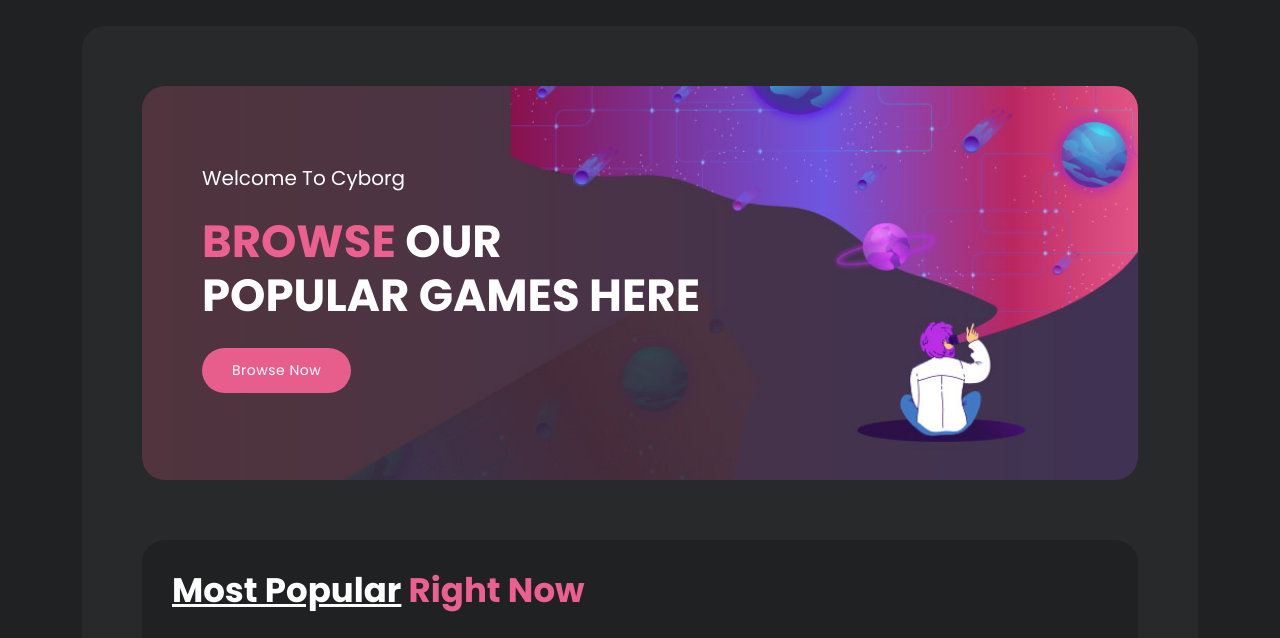
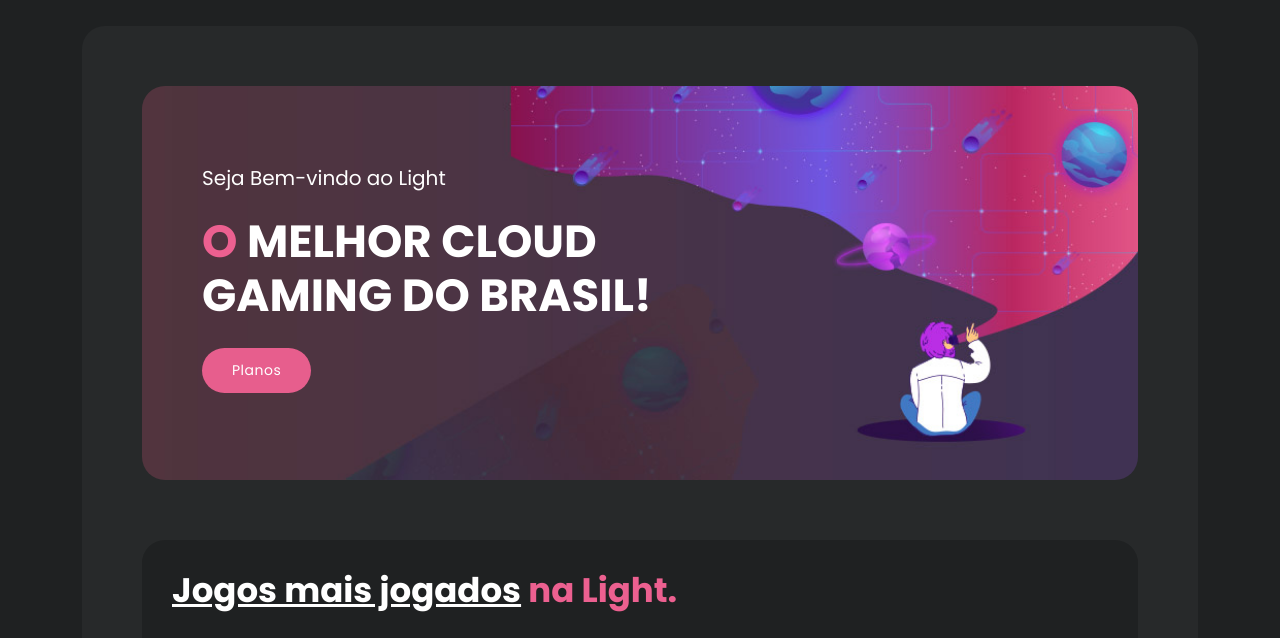
Before and after one commit to leetpro473/GrupoLight.com.br, a plain HTML site: page index.html in a window 1280 px wide. Shown: the part 84-722 px from the top of the page. Drawn offline with nearby package versions, Linux system fonts and the light colour scheme.

Commit message:
Update index.html

```diff
--- a/index.html
+++ b/index.html
@@ -8,9 +8,9 @@
 
     <link href="https://fonts.googleapis.com/css2?family=Poppins:wght@100;200;300;400;500;600;700;800;900&display=swap" rel="stylesheet">
 
-    <title>Cyborg - Awesome HTML5 Template</title>
+    <title>Light</title>
 
-    <!-- Bootstrap core CSS -->
+
     <link href="vendor/bootstrap/css/bootstrap.min.css" rel="stylesheet">
 
 
@@ -92,10 +92,10 @@
             <div class="row">
               <div class="col-lg-7">
                 <div class="header-text">
-                  <h6>Welcome To Cyborg</h6>
-                  <h4><em>Browse</em> Our Popular Games Here</h4>
+                  <h6>Seja Bem-vindo ao Light</h6>
+                  <h4><em>O</em> Melhor Cloud Gaming do Brasil!</h4>
                   <div class="main-button">
-                    <a href="browse.html">Browse Now</a>
+                    <a href="browse.html">Planos</a>
                   </div>
                 </div>
               </div>
@@ -108,7 +108,7 @@
             <div class="row">
               <div class="col-lg-12">
                 <div class="heading-section">
-                  <h4><em>Most Popular</em> Right Now</h4>
+                  <h4><em>Jogos mais jogados</em> na Light.</h4>
                 </div>
                 <div class="row">
                   <div class="col-lg-3 col-sm-6">
```
